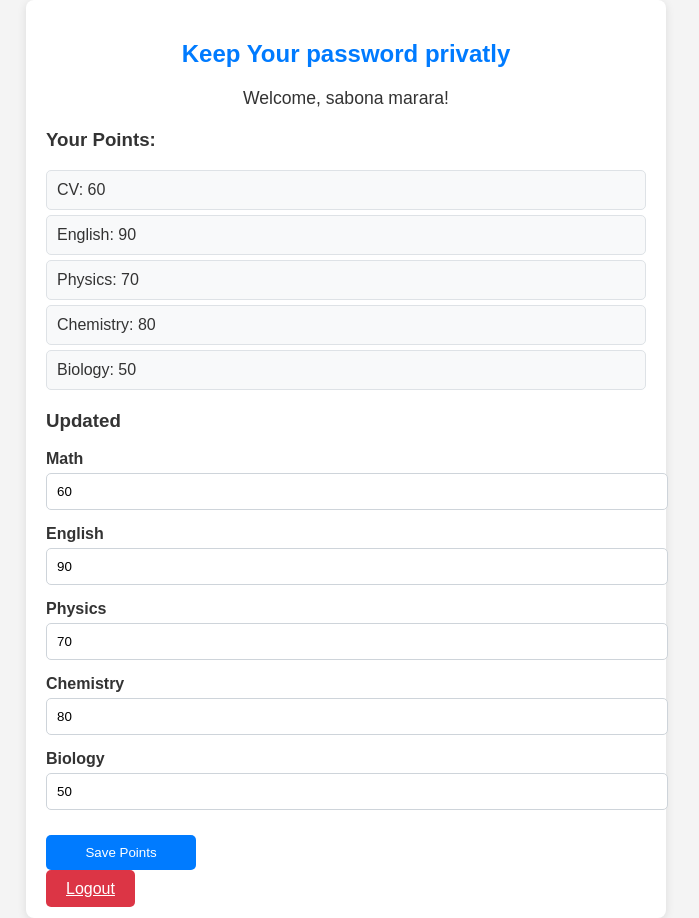
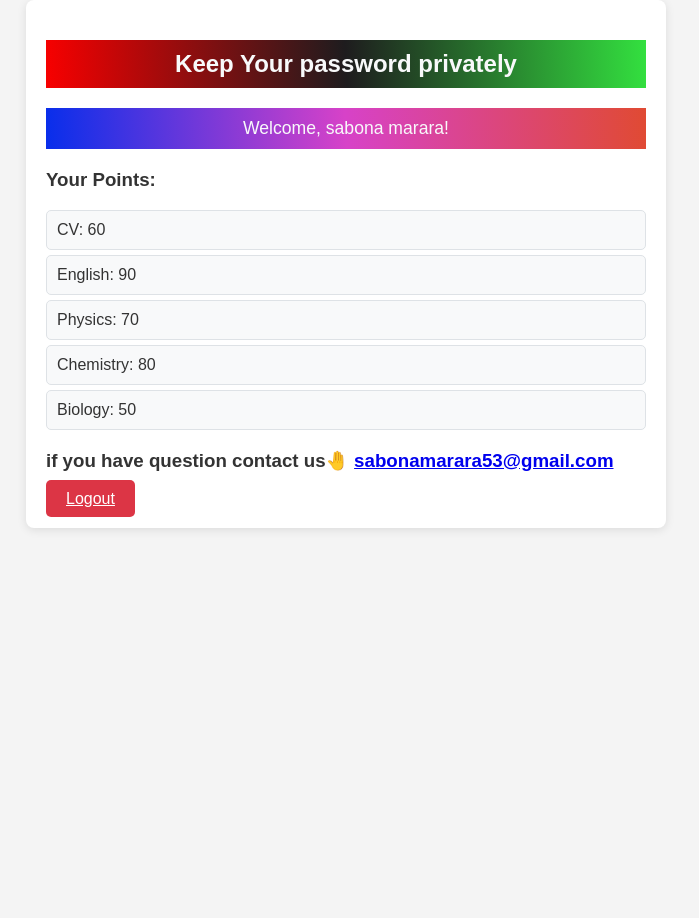
Before and after one commit to sabonawebsite-com/student-point, a Flask app: page /dashboard in a window 1280 px wide. Shown: the whole page, without its empty margins (294-993 px from the left). After the commit the page ends 800 px from the top, so only its background shows below. Run offline with Flask 3, Linux system fonts and the light colour scheme; the first user in the database is signed in; data comes from the database, SQL or seed files in the repository; some libraries are stand-ins or nearby versions.

Commit message:
first commit

```diff
--- a/app.py
+++ b/app.py
@@ -14,7 +14,7 @@ login_manager.init_app(app)
 class User(UserMixin, db.Model):
     id = db.Column(db.Integer, primary_key=True)
     username = db.Column(db.String(150), unique=True, nullable=False)
-    password = db.Column(db.String(150), nullable=False)
+    password = db.Column(db.String(15), nullable=False)
 
 # Student Points Model
 class StudentPoints(db.Model):
@@ -77,7 +77,8 @@ def login():
         if user and check_password_hash(user.password, password):  # Use hashed password check
             login_user(user)
             return redirect(url_for('dashboard'))
-        flash('Invalid credentials. Please try again.')
+        flash('Invalid credentials. Please try again❌👎.')
+
     return render_template('login.html')
 
 @app.route('/dashboard')
--- a/templates/dashboard.html
+++ b/templates/dashboard.html
@@ -113,11 +113,22 @@
     .btn-danger:hover {
         background-color: #c82333;
     }
+
+    .students{
+        background: linear-gradient(267deg, rgb(224, 74, 51), rgb(215, 66, 200), rgb(8, 46, 235));
+        color: #f8f9fa;
+        padding: 10px 20px;
+    }
+    .stud-info{
+        background: linear-gradient(267deg, rgb(51, 224, 63), rgb(30, 28, 30), rgb(248, 0, 0));
+        color: #f8f9fa;
+        padding: 10px 20px;
+    }
 </style>
 <body>
     <div class="container mt-5">
-        <h2>Keep Your password privatly</h2>
-        <p>Welcome, {{ current_user.username }}!</p>
+        <h2 class="stud-info">Keep Your password privately</h2>
+        <p class="students">Welcome, {{ current_user.username }}!</p>
 
         <h3>Your Points:</h3>
         {% if points %}
@@ -132,7 +143,7 @@
             <p>No points recorded yet.</p>
         {% endif %}
 
-        <h3>Updated</h3>
+        <!-- <h3>Updated</h3>
         <form method="POST" action="{{ url_for('update_points') }}">
             <div class="form-group">
                 <label for="math">Math</label>
@@ -155,7 +166,8 @@
                 <input type="number" class="form-control" id="biology" name="biology" value="{{ points.biology if points else 0 }}" required>
             </div>
             <button type="submit" class="btn btn-primary">Save Points</button>
-        </form>
+        </form>   -->
+        <h3>if you have question contact us🤚 <span><a href="mailto:sabonamarara53@gmail.com">sabonamarara53@gmail.com</a></span></h3>
 
         <a href="{{ url_for('logout') }}" class="btn btn-danger">Logout</a>
     </div>
```
Also changed, not shown: templates/index.html (+17 -0 lines), templates/login.html (+23 -2 lines), instance/students.db, static/scroll1.jpg (added), static/scroll2.jpg (added), students.db (added).
